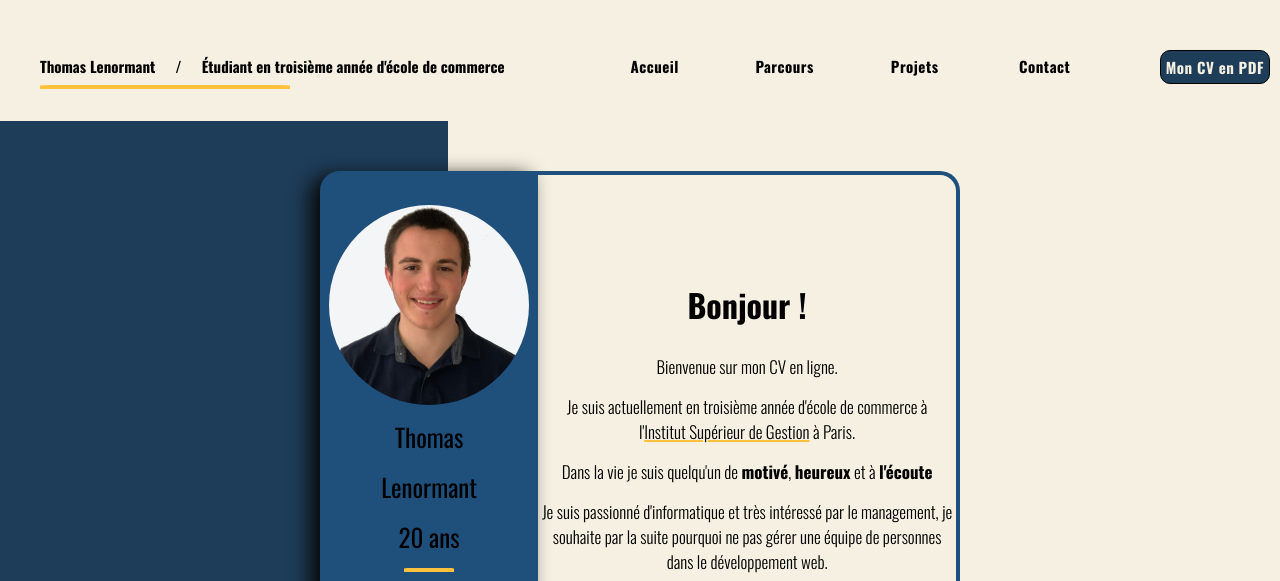
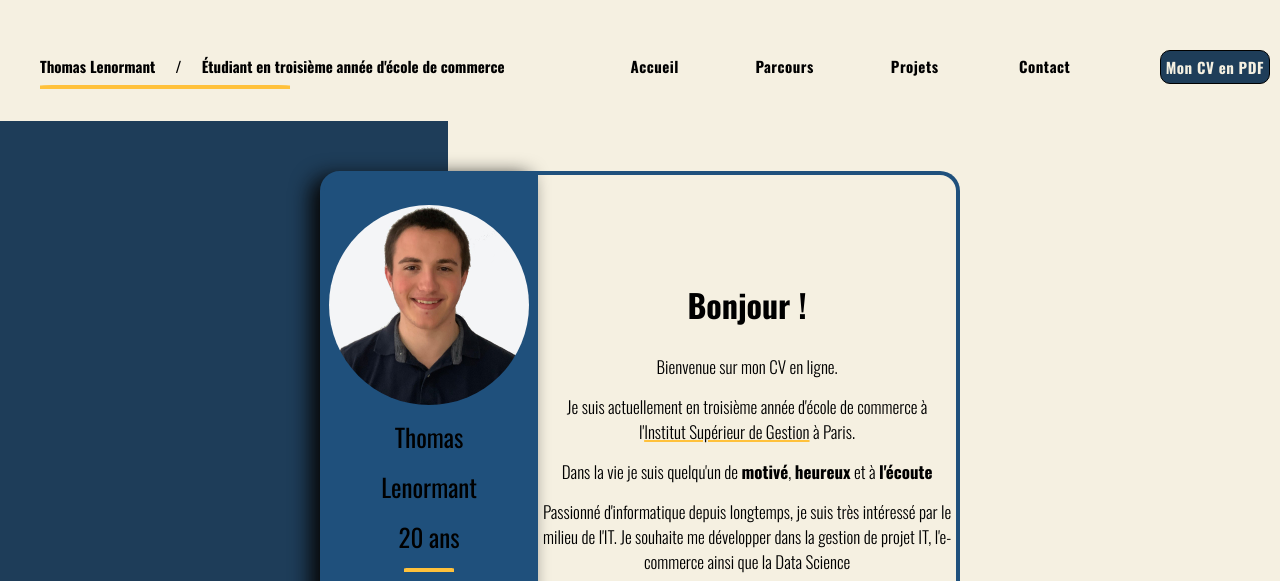
Before and after one commit to ThomasLNT7/CV, a plain HTML site: page index.html in a window 1280 px wide. Shown: the top 581 px of the page. Drawn offline with nearby package versions, Linux system fonts and the light colour scheme.

Commit message:
Update index.html

```diff
--- a/index.html
+++ b/index.html
@@ -68,7 +68,7 @@
 
                     <p>Dans la vie je suis quelqu'un de <b>motivé</b>, <b>heureux</b> et à <b>l'écoute</b></p>
 
-                    <p>Je suis passionné d'informatique et très intéressé par le management, je souhaite par la suite pourquoi ne pas gérer une équipe de personnes dans le développement web.</p>
+                    <p>Passionné d'informatique depuis longtemps, je suis très intéressé par le milieu de l'IT. Je souhaite me développer dans la gestion de projet IT, l'e-commerce ainsi que la Data Science</p>
 
                     <div class="link_btn">
                         <a href="index_images/CV.pdf" target="_blank">Mon CV</a>
```
